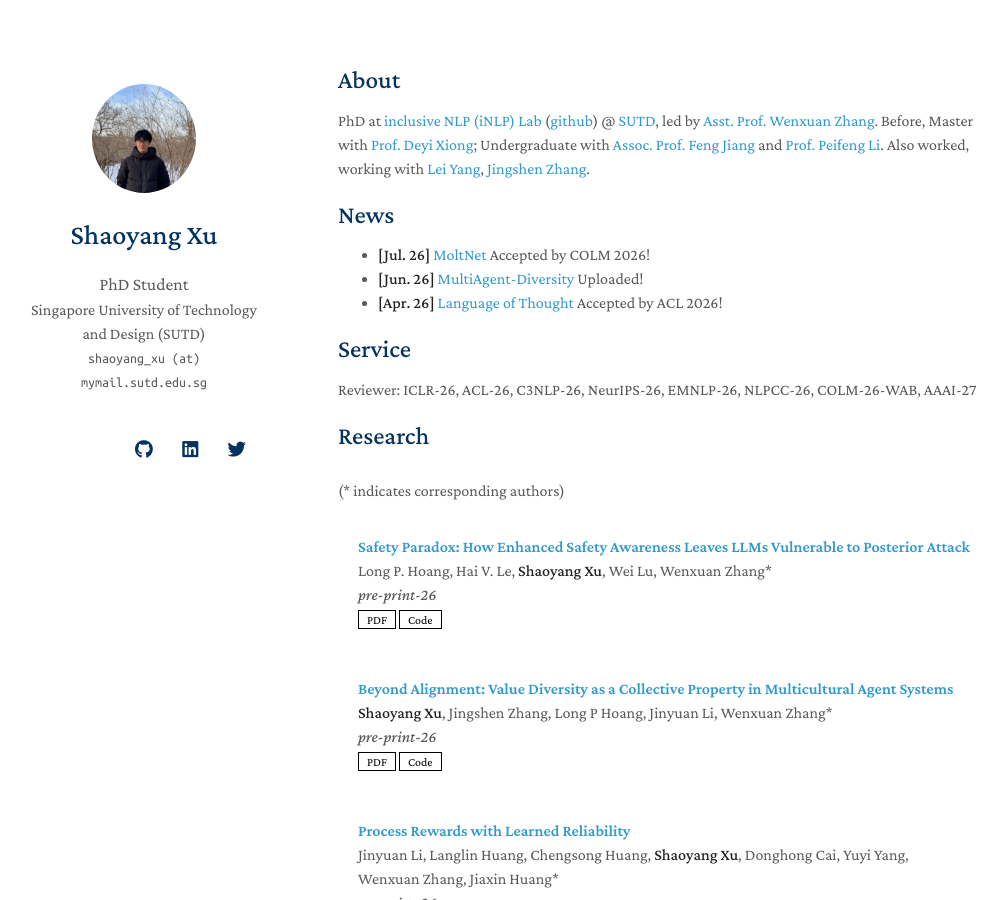
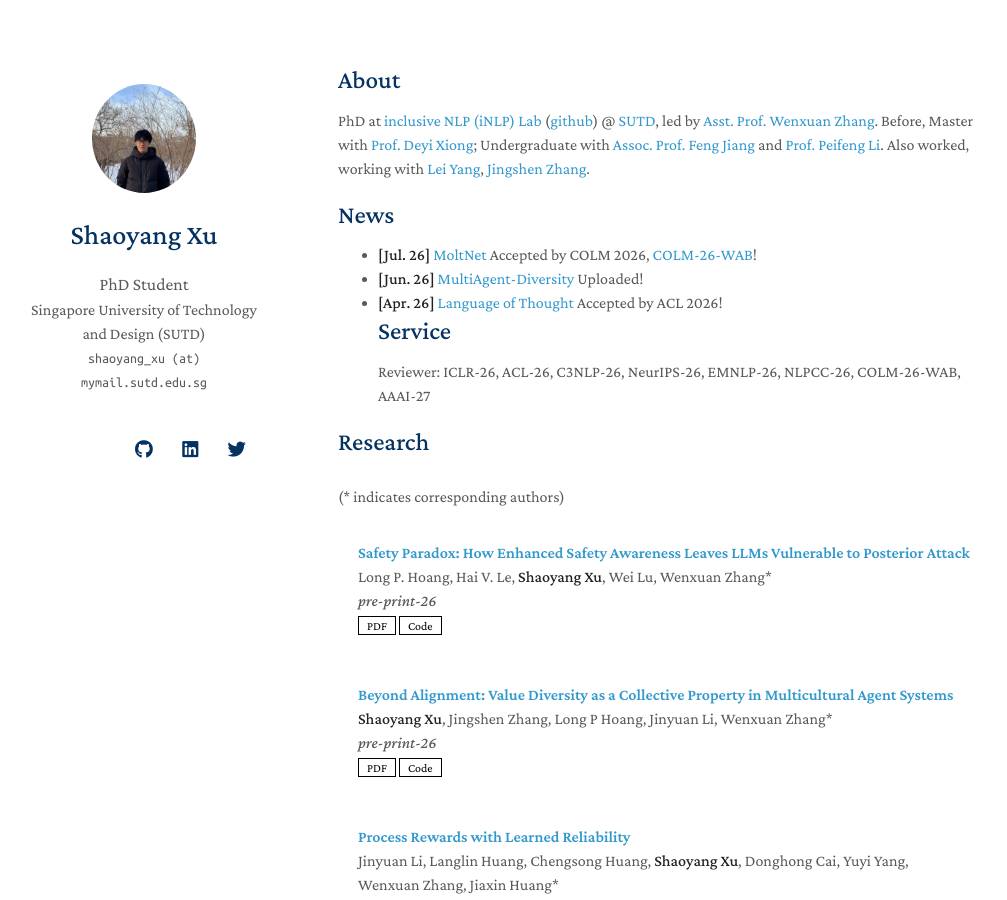
Before and after one commit to shaoyangxu/shaoyangxu.github.io, a Jekyll site: the page built from index.md, in a window 1280 px wide and 900 px high. Shown: the whole window, without its empty margins (132-1139 px from the left). Built offline with Jekyll 4.4.1, drawn with Linux system fonts in a browser that asks for light colours; nearby versions of some CDN libraries; a style sheet for code colours, icons or effects is not loaded; our own code applies the rules of GitHub Pages for plain Markdown files.

Commit message:
Update index.md

```diff
--- a/index.md
+++ b/index.md
@@ -6,7 +6,7 @@ layout: homepage
 PhD at [inclusive NLP (iNLP) Lab](https://isakzhang.github.io/group.html) ([github](https://github.com/iNLP-Lab)) @ [SUTD](https://www.sutd.edu.sg/istd/), led by [Asst. Prof. Wenxuan Zhang](https://isakzhang.github.io/). Before, Master with [Prof. Deyi Xiong](https://dyxiong.github.io/); Undergraduate with [Assoc. Prof. Feng Jiang](https://fjiangai.github.io/) and [Prof. Peifeng Li](http://web.suda.edu.cn/pfli/list.htm). Also worked, working with [Lei Yang](https://yl-9.github.io/), [Jingshen Zhang](https://jasonzhang0702.github.io/).
 
 ## News
-- **[Jul. 26]** [MoltNet](https://arxiv.org/pdf/2602.13458) Accepted by COLM 2026!
+- **[Jul. 26]** [MoltNet](https://arxiv.org/pdf/2602.13458) Accepted by COLM 2026, [COLM-26-WAB](https://www.aiagentbehavior.com/)!
 - **[Jun. 26]** [MultiAgent-Diversity](https://arxiv.org/abs/2606.05985) Uploaded!
 - **[Apr. 26]** [Language of Thought](https://arxiv.org/pdf/2601.11227) Accepted by ACL 2026!
 <!-- - **[Aug. 2025]** One paper accepted by EMNLP 2025. -->
@@ -16,7 +16,6 @@ PhD at [inclusive NLP (iNLP) Lab](https://isakzhang.github.io/group.html) ([gith
 <!-- - **[Sep. 2024]** One paper accepted by EMNLP 2024 Findings. -->
 <!-- - **[May. 2024]** One paper accepted by ACL 2024 Findings. -->
 <!-- - **[Nov. 2023]** One paper accepted by EMNLP 2023. -->
-
 ## Service
 Reviewer: ICLR-26, ACL-26, C3NLP-26, NeurIPS-26, EMNLP-26, NLPCC-26, COLM-26-WAB, AAAI-27
 
```
